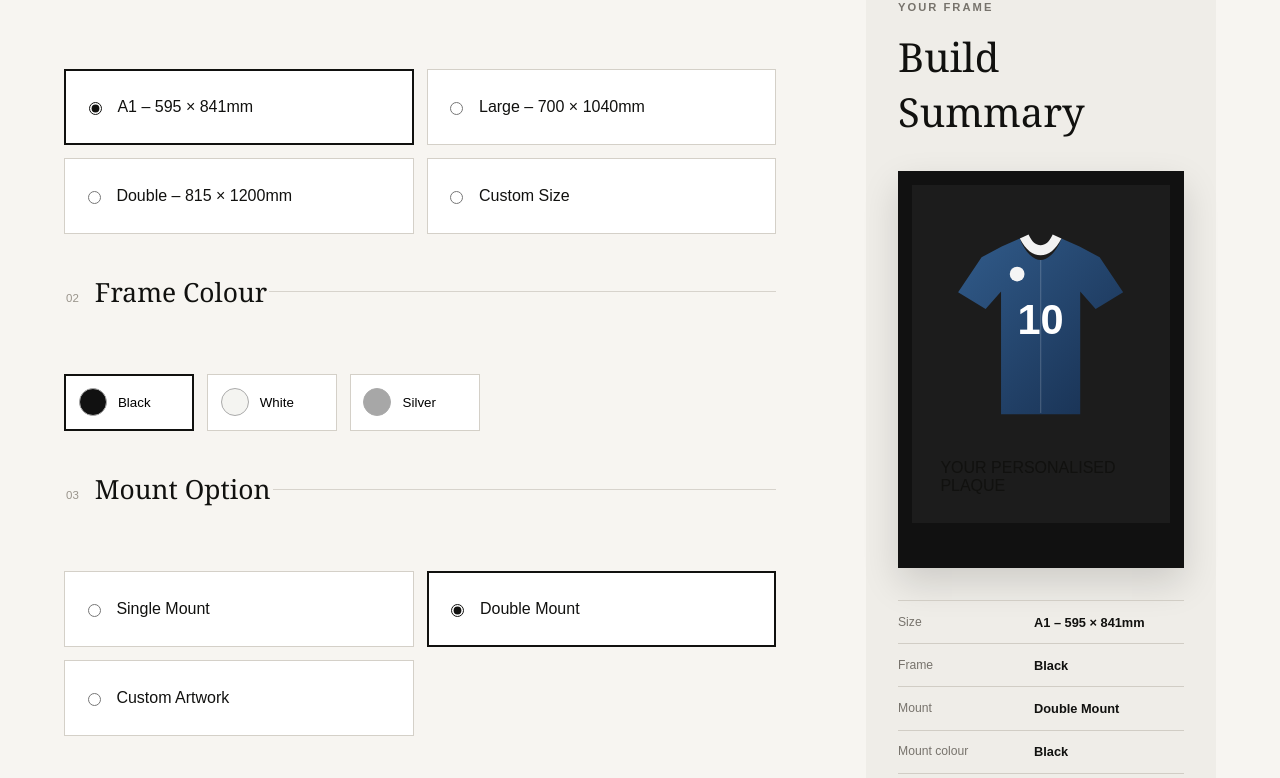
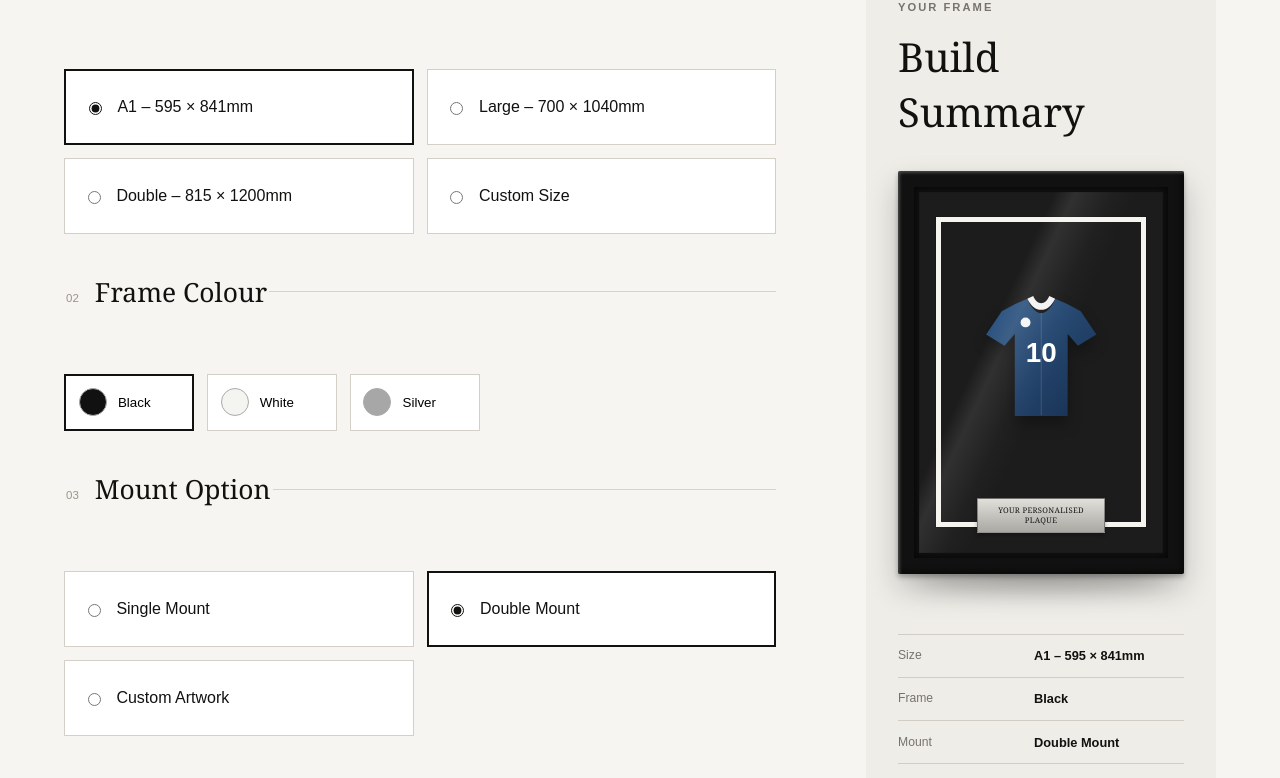
Before and after one commit to Gavindotcom/Frame-it-UK, a Next.js app: page /build-your-frame in a window 1280 px wide. Shown: the part 494-1272 px from the top of the page. Built offline with nearby package versions, Linux system fonts and the light colour scheme.

Commit message:
Update build.module.css

```diff
--- a/app/build-your-frame/build.module.css
+++ b/app/build-your-frame/build.module.css
@@ -245,55 +245,258 @@
   font-weight: 400;
 }
 
-.previewFrame {
-  width: min(100%, 330px);
-  aspect-ratio: 0.72;
+/* =========================
+   REALISTIC FRAME PREVIEW
+========================= */
 
-  margin: 0 auto 2rem;
+.previewStage {
+  position: relative;
 
-  padding: 14px;
+  width: min(100%, 390px);
 
-  box-shadow: 0 15px 35px rgba(0,0,0,0.14);
+  margin: 0 auto 2.5rem;
+
+  padding-bottom: 20px;
 }
 
-.previewMount {
+
+/* OUTER MOULDING */
+
+.previewFrame {
+  position: relative;
+
+  width: 100%;
+
+  aspect-ratio: 0.71;
+
+  padding: 16px;
+
+  border-radius: 2px;
+
+  box-shadow:
+    0 3px 5px rgba(0, 0, 0, 0.28),
+    0 14px 30px rgba(0, 0, 0, 0.22),
+    inset 2px 2px 3px rgba(255, 255, 255, 0.22),
+    inset -3px -3px 5px rgba(0, 0, 0, 0.45);
+}
+
+
+/* INNER EDGE OF FRAME */
+
+.frameInnerEdge {
   width: 100%;
   height: 100%;
 
-  padding: 11%;
+  padding: 5px;
 
-  display: flex;
-  flex-direction: column;
-  justify-content: center;
+  background: #111;
+
+  box-shadow:
+    inset 0 0 8px rgba(0, 0, 0, 0.85);
 }
 
-.previewShirt {
-  height: 70%;
 
-  display: grid;
-  place-items: center;
+/* MAIN MOUNT BOARD */
 
-  color: white;
+.previewMount {
+  position: relative;
 
-  background: #315f91;
-
-  font-weight: 700;
-  letter-spacing: 0.15em;
-}
-
-.previewPlaque {
-  max-width: 80%;
-
-  margin: 1rem auto 0;
-  padding: 0.5rem 0.8rem;
+  width: 100%;
+  height: 100%;
 
   overflow: hidden;
 
-  color: #222;
-  background: #c8c6c0;
+  padding:
+    10%
+    10%
+    8%;
 
-  font-size: 0.55rem;
+  display: flex;
+
+  flex-direction: column;
+
+  justify-content: space-between;
+
+  box-shadow:
+    inset 0 0 0 1px
+      rgba(0, 0, 0, 0.12);
+
+  transition:
+    background-color 250ms ease;
+}
+
+
+/* WHITE CORE VISIBLE ON DOUBLE MOUNT */
+
+.doubleMountBevel {
+  position: absolute;
+
+  inset: 7%;
+
+  pointer-events: none;
+
+  border: 5px solid #f5f4ef;
+
+  box-shadow:
+    0 0 0 1px
+      rgba(0, 0, 0, 0.15);
+}
+
+
+/* CUSTOM ARTWORK STYLE */
+
+.artworkMount {
+  background-image:
+    linear-gradient(
+      135deg,
+      rgba(255,255,255,0.08) 25%,
+      transparent 25%,
+      transparent 50%,
+      rgba(255,255,255,0.08) 50%,
+      rgba(255,255,255,0.08) 75%,
+      transparent 75%
+    );
+
+  background-size: 38px 38px;
+}
+
+
+/* SHIRT AREA */
+
+.shirtArea {
+  position: relative;
+
+  z-index: 2;
+
+  flex: 1;
+
+  display: flex;
+
+  align-items: center;
+
+  justify-content: center;
+
+  padding:
+    7%
+    8%
+    2%;
+}
+
+.shirtSvg {
+  width: 82%;
+  height: 82%;
+
+  overflow: visible;
+
+  filter:
+    drop-shadow(
+      0 8px 7px
+      rgba(0, 0, 0, 0.28)
+    );
+}
+
+
+/* PLAQUE */
+
+.realPlaque {
+  position: relative;
+
+  z-index: 3;
+
+  align-self: center;
+
+  width: 66%;
+
+  min-height: 30px;
+
+  padding:
+    7px
+    10px;
+
+  display: flex;
+
+  align-items: center;
+
+  justify-content: center;
+
+  color: #171717;
+
+  background:
+    linear-gradient(
+      180deg,
+      #e1dfda,
+      #aaa8a3
+    );
+
+  border:
+    1px solid
+    rgba(0,0,0,0.35);
+
+  box-shadow:
+    0 2px 4px
+    rgba(0,0,0,0.3);
+
+  font-family:
+    Georgia,
+    serif;
+
+  font-size: 0.48rem;
+
+  line-height: 1.25;
+
+  letter-spacing: 0.04em;
+
   text-align: center;
+
+  text-transform: uppercase;
+}
+
+
+/* GLASS / PERSPEX REFLECTION */
+
+.glassReflection {
+  position: absolute;
+
+  z-index: 5;
+
+  inset: 0;
+
+  pointer-events: none;
+
+  background:
+    linear-gradient(
+      115deg,
+      transparent 0%,
+      transparent 33%,
+      rgba(255,255,255,0.09) 38%,
+      rgba(255,255,255,0.02) 47%,
+      transparent 53%,
+      transparent 100%
+    );
+}
+
+
+/* SHADOW BELOW FRAME */
+
+.frameShadow {
+  position: absolute;
+
+  left: 8%;
+  right: 8%;
+
+  bottom: 6px;
+
+  height: 20px;
+
+  z-index: -1;
+
+  border-radius: 50%;
+
+  background:
+    rgba(0,0,0,0.25);
+
+  filter:
+    blur(12px);
 }
 
 .summaryList {
```
